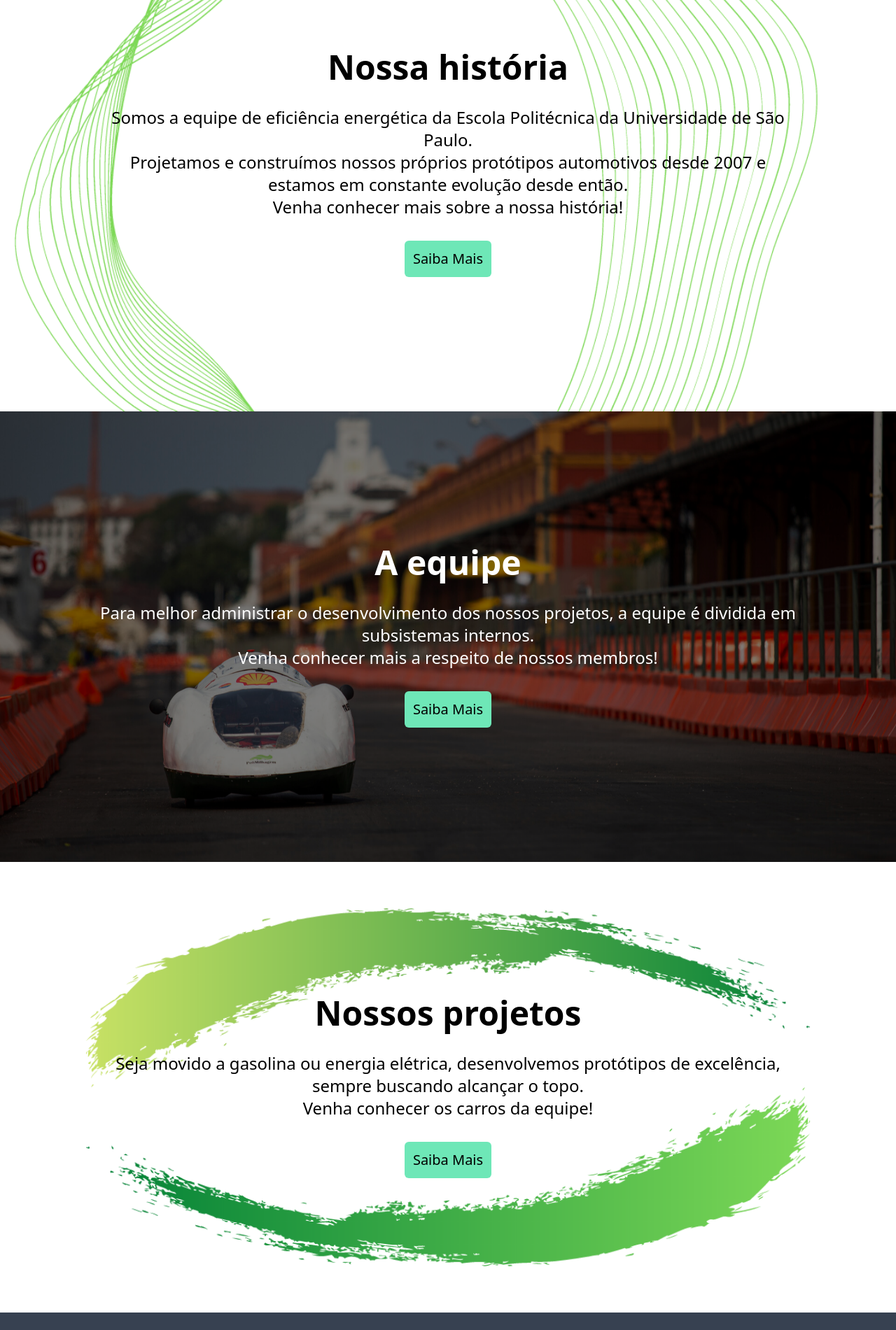
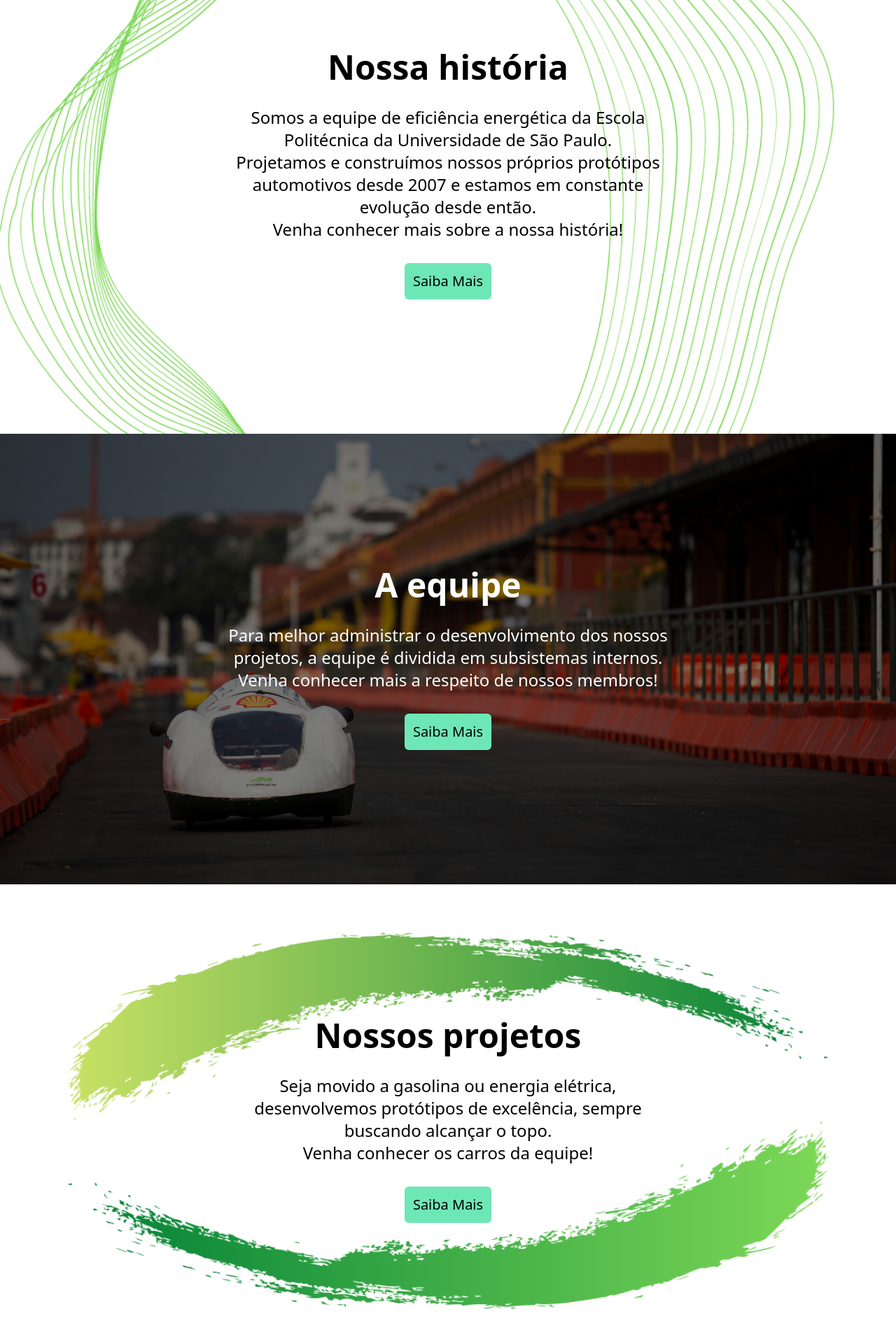
Before and after one commit to bennychun99/site2, a Next.js app: page / in a window 1280 px wide. Shown: the part 920-2821 px from the top of the page at 70% size. Built offline with nearby package versions, Linux system fonts and the light colour scheme.

Commit message:
sponsors

```diff
--- a/pages/index.js
+++ b/pages/index.js
@@ -142,7 +142,7 @@ function Home() {
         <h1 className="pt-48 text-4xl md:text-5xl	font-bold text-center md:m-auto md:max-w-5xl text-black">
           Nossa história
         </h1>
-        <p className="py-8 px-3 text-center md:m-auto md:max-w-5xl text-xl md:text-2xl text-black">
+        <p className="py-8 px-3 text-center md:m-auto md:max-w-2xl text-xl md:text-2xl text-black">
           Somos a equipe de eficiência energética da Escola Politécnica da
           Universidade de São Paulo. <br/> Projetamos e construímos nossos próprios
           protótipos automotivos desde 2007 e estamos em constante evolução
@@ -156,10 +156,10 @@ function Home() {
       </section>
 
       <section className="bg-cover bg-center bg-capa2" id="a-equipe">
-        <h1 className="pt-48 font-bold text-center md:m-auto md:max-w-5xl text-4xl md:text-5xl text-white">
+        <h1 className="pt-48 font-bold text-center md:m-auto md:max-w-2xl text-4xl md:text-5xl text-white">
           A equipe
         </h1>
-        <p className="py-8 px-3 text-center md:m-auto md:max-w-5xl text-xl md:text-2xl text-white">
+        <p className="py-8 px-3 text-center md:m-auto md:max-w-2xl text-xl md:text-2xl text-white">
           Para melhor administrar o desenvolvimento dos nossos projetos, a
           equipe é dividida em subsistemas internos. <br /> Venha conhecer mais
           a respeito de nossos membros!
@@ -177,7 +177,7 @@ function Home() {
         <h1 className="pt-48 font-bold text-center md:m-auto md:max-w-5xl text-4xl md:text-5xl text-black">
           Nossos projetos
         </h1>
-        <p className="py-8 px-3 text-center md:m-auto md:max-w-5xl text-xl md:text-2xl text-black">
+        <p className="py-8 px-3 text-center md:m-auto md:max-w-2xl text-xl md:text-2xl text-black">
           Seja movido a gasolina ou energia elétrica, desenvolvemos protótipos
           de excelência, sempre buscando alcançar o topo. <br /> Venha conhecer
           os carros da equipe!{""}
@@ -188,7 +188,10 @@ function Home() {
           </a>
         </div>
       </section>
-
+<div className="flex justify-center flex-col">
+  <h1 className="pt-48 font-bold text-center md:m-auto md:max-w-5xl text-4xl md:text-5xl text-black">Patrocinadores</h1>
+  <img src="/sponsor.png" alt="Patrocinadores" className="md:max-w-5xl md:m-auto"/>
+</div>
       <footer>
         <Footer />
       </footer>
```
Also changed, not shown: public/sponsor.png (added).
